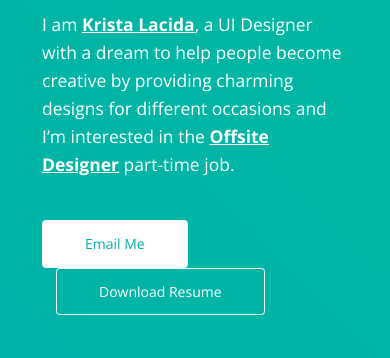
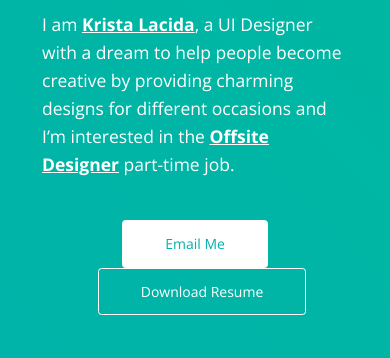
Before and after one commit to kristalacida/kristalacida.github.io, a plain HTML site: page heycanva/index.html in a window 390 px wide. Shown: the part 417-775 px from the top of the page. Drawn offline with nearby package versions, Linux system fonts and the light colour scheme.

Commit message:
Fixed Responsive alignment

```diff
--- a/heycanva/index.html
+++ b/heycanva/index.html
@@ -19,7 +19,7 @@
 					<p class="lead">
 						I am <strong><a href="https://about.me/kristalacida" target="_blank">Krista Lacida</a></strong>, a UI Designer with a dream to help people become creative by providing charming designs for different occasions and I’m interested in the <strong><a href="https://about.canva.com/careers/manila/graphic-designer-offsite/" target="_blank">Offsite Designer</a></strong> part-time job.
 					</p>
-					<p class="m-t-3">
+					<p class="m-t-3 text-xs-center text-md-left">
 						<a href="mailto:kristalacida@gmail.com?Subject=Hey%20Krista" class="btn btn-info p-x-3  p-y-1">Email Me</a> <a href="assets/downloads/kristaLacidaResume.pdf" class="btn btn-outline-info p-x-3  p-y-1 m-l-1" target="_blank">Download Resume</a>
 					</p>
 				</div>
```
